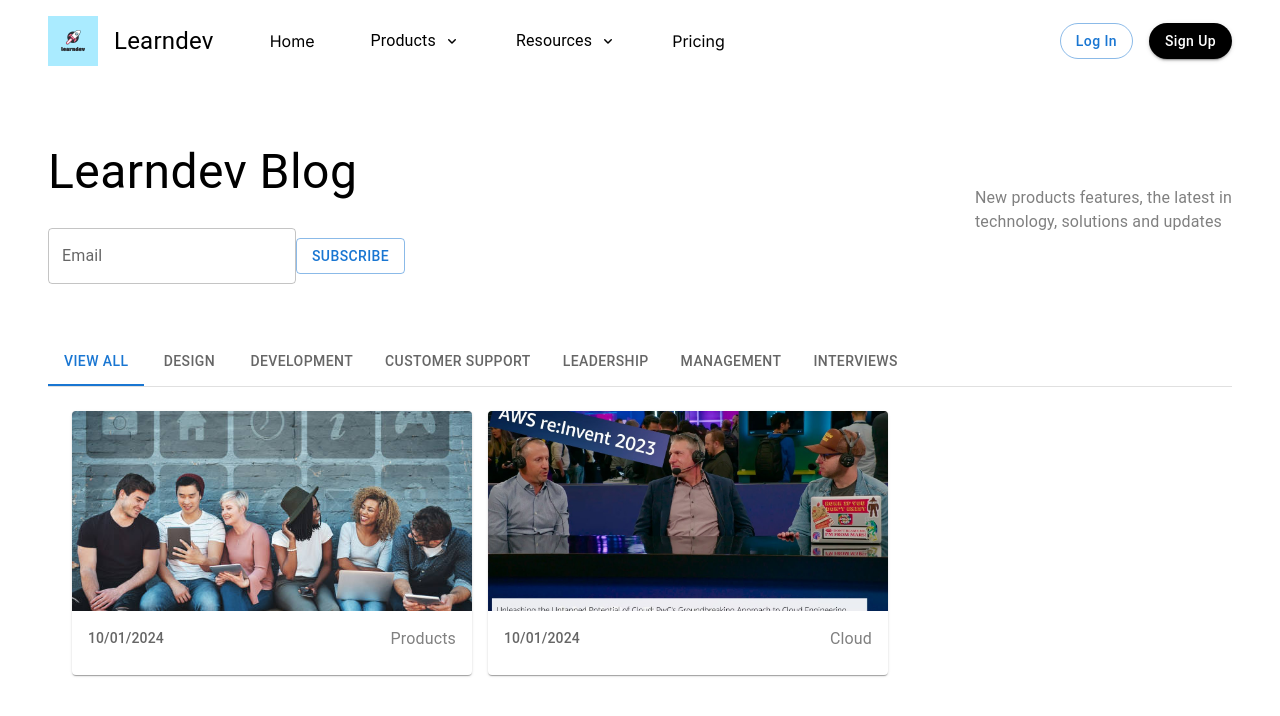
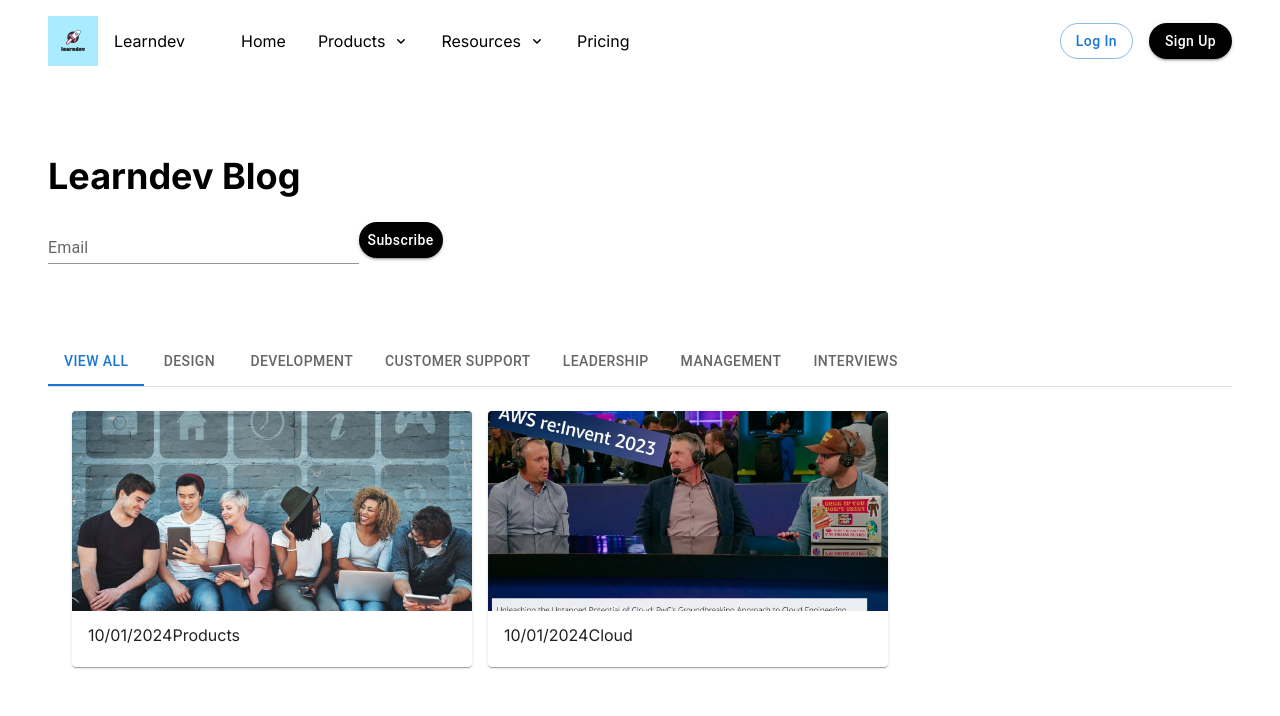
Before and after one commit to learndevBlog/learndev, a Next.js app: page / in a window 1280 px wide. Shown: the top 716 px of the page. Built offline with nearby package versions, Linux system fonts and the light colour scheme.

Commit message:
fixing bug

```diff
--- a/app/components/CustomButton.tsx
+++ /dev/null
@@ -1,82 +0,0 @@
-import * as React from 'react';
-import { ReactNode } from 'react';
-import { styled } from '@mui/material/styles';
-import Button, { ButtonProps, ButtonPropsVariantOverrides } from '@mui/material/Button';
-import { OverridableStringUnion } from '@mui/types';
-import Stack from '@mui/material/Stack';
-import { purple } from '@mui/material/colors';
-
-
-export const CustomButton = ({
-    variant,
-    boxShadow,
-    textTransform,
-    fontSize,
-    padding,
-    border,
-    lineHeight,
-    backgroundColor,
-    borderColor,
-    fontFamily,
-    classname,
-    onClick,
-    children,
-}: {
-    variant: OverridableStringUnion<"text" | "contained" | "outlined", ButtonPropsVariantOverrides> | undefined
-    boxShadow?: string,
-    textTransform?: string,
-    fontSize?: number,
-    padding?: string,
-    border?: string,
-    lineHeight?: string,
-    backgroundColor?: string,
-    borderColor?: string,
-    fontFamily?: string,
-    classname?: string,
-    onClick?: any,
-    children: ReactNode
-}) => {
-  return (
-    <Stack spacing={2} direction="row">
-        <BootstrapButton variant={variant}>{children}</BootstrapButton>
-    </Stack>
-  );
-};
-
-const BootstrapButton = styled(Button)({
-    variant: 'contained',
-    text: 'none',
-    boxShadow: 'none',
-    textTransform: 'none',
-    fontSize: 16,
-    padding: '6px 12px',
-    border: '1px solid',
-    lineHeight: 1.5,
-    backgroundColor: '#0063cc',
-    borderColor: '#0063cc',
-    fontFamily: [
-      '-apple-system',
-      'BlinkMacSystemFont',
-      '"Segoe UI"',
-      'Roboto',
-      '"Helvetica Neue"',
-      'Arial',
-      'sans-serif',
-      '"Apple Color Emoji"',
-      '"Segoe UI Emoji"',
-      '"Segoe UI Symbol"',
-    ].join(','),
-    '&:hover': {
-      backgroundColor: '#0069d9',
-      borderColor: '#0062cc',
-      boxShadow: 'none',
-    },
-    '&:active': {
-      boxShadow: 'none',
-      backgroundColor: '#0062cc',
-      borderColor: '#005cbf',
-    },
-    '&:focus': {
-      boxShadow: '0 0 0 0.2rem rgba(0,123,255,.5)',
-    },
-  });
--- a/app/components/CustomDropdown.tsx
+++ b/app/components/CustomDropdown.tsx
@@ -1,8 +1,9 @@
+'use client'
 import React from 'react'
 import { CustomLink } from './CustomLink'
-import { Menu, MenuItem, Typography } from '@mui/material'
+import { Menu, MenuItem } from '@mui/material'
 import { toTitleCase } from '../utils'
-import { ArrowDownIcon, ChevronDownIcon } from '@heroicons/react/16/solid'
+import { ChevronDownIcon } from '@heroicons/react/16/solid'
 
 export const CustomDropdown = ({
     label,
@@ -29,7 +30,7 @@ export const CustomDropdown = ({
     <div>
         <CustomLink href="#" onClick={handleClick}>
             <div className='flex items-center gap-2'>
-                <Typography style={{ fontSize: '1rem' }}>{toTitleCase(label)}</Typography>
+                {toTitleCase(label)}
                 <ChevronDownIcon className='w-4 h-4' />
             </div>
         </CustomLink>
--- a/app/components/CustomTabPanel.tsx
+++ b/app/components/CustomTabPanel.tsx
@@ -1,7 +1,4 @@
 import * as React from 'react';
-import Tabs from '@mui/material/Tabs';
-import Tab from '@mui/material/Tab';
-import Typography from '@mui/material/Typography';
 import Box from '@mui/material/Box';
 
 interface TabPanelProps {
@@ -24,7 +21,7 @@ export const CustomTabPanel = (props: TabPanelProps) => {
       >
         {value === index && (
           <Box sx={{ p: 3 }}>
-            <Typography>{children}</Typography>
+            {children}
           </Box>
         )}
       </div>
--- a/app/components/PostFrontView.tsx
+++ b/app/components/PostFrontView.tsx
@@ -1,4 +1,4 @@
-import { Card, CardContent, CardMedia, Typography } from '@mui/material';
+import { Card, CardContent, CardMedia } from '@mui/material';
 import React from 'react';
 
 interface PostFrontViewProps {
@@ -12,12 +12,8 @@ const PostFrontView: React.FC<PostFrontViewProps> = ({ image, publishDate, type
         <Card sx={{ width: 400 }}>
             <CardMedia sx={{ height: 200 }} image={image} />
             <CardContent className='flex justify-between items-center'>
-                <Typography variant="subtitle2" color="textSecondary">
                     {publishDate}
-                </Typography>
-                <Typography style={{color: 'gray'}}>
                     {type}
-                </Typography>
             </CardContent>
         </Card>
     );
--- a/app/components/Subscription.tsx
+++ b/app/components/Subscription.tsx
@@ -1,5 +1,4 @@
-'use client'
-import { Typography, TextField, Button } from "@mui/material";
+import { TextField, Button } from "@mui/material";
 import tw from "tailwind-styled-components";
 
 export const Subscription = () => {
@@ -10,17 +9,25 @@ export const Subscription = () => {
 
     return (
         <Container>
-            <div>
-                <Typography style={{ fontSize: '3rem' }}>Learndev Blog</Typography>
-                <div className="mt-5 flex items-center">
-                    <TextField label="Email" variant="outlined" />
-                    <Button variant="outlined" onClick={handleSubscribe}>Subscribe</Button>
+                <span className="font-bold text-4xl">Learndev Blog</span>
+                <div className="mt-5 flex items-center w-1/3">
+                    <TextField
+                        fullWidth
+                        label="Email"
+                        variant="standard"
+                    />
+                    <Button
+                        color='primary'
+                        size='medium'
+                        variant="contained"
+                        href='#'
+                        sx={{ borderRadius: 50, transform: 'none', backgroundColor: '#000' }}
+                        style={{textTransform: 'none'}}
+                        >
+                        Subscribe
+                    </Button>
                 </div>
-            </div>
-            <div>
-                <p><Typography style={{ fontSize: '1rem', color: 'gray' }}>New products features, the latest in</Typography></p>
-                <p><Typography style={{ fontSize: '1rem', color: 'gray'}}>technology, solutions and updates</Typography></p>
-            </div>
+
         </Container>
     );
 };
@@ -30,6 +37,6 @@ const Container = tw.div`
     h-64
     px-12
     flex
-    justify-between
-    items-center
+    flex-col
+    justify-center
 `
--- a/app/components/header.tsx
+++ b/app/components/header.tsx
@@ -1,5 +1,5 @@
 'use client'
-import { Button, Typography } from '@mui/material';
+import { Button } from '@mui/material';
 import Image from 'next/image'
 
 import * as React from 'react';
@@ -12,10 +12,6 @@ export const Header = () => {
   const [product, setProduct] = React.useState(null);
   const [resource, setResource] = React.useState(null);
 
-  const login = () => {
-    console.log('login')
-  }
-
   return (
     <Container>
       <Nav>
@@ -27,22 +23,22 @@ export const Header = () => {
               height={50}
               alt="Learn dev log"
             />
-            <Typography style={{ fontSize: '1.5rem' }}>Learndev</Typography>
+            Learndev
           </LogoContainer>
           <MenuContainer>
             <CustomLink classname='text-semibold' href="/home">Home</CustomLink>
             <CustomDropdown label='products' state={product} setState={setProduct} classname='text-semibold'>
-              <CustomLink href='/product-1'>Product 1</CustomLink>
-              <CustomLink href='/product-2'>Product 2</CustomLink>
+              <CustomLink href='#'>Product 1</CustomLink>
+              <CustomLink href='#'>Product 2</CustomLink>
             </CustomDropdown>
 
             <CustomDropdown label='resources' state={resource} setState={setResource} classname='text-semibold'>
-              <CustomLink href='/resource-1'>Resource 1</CustomLink>
-              <CustomLink href='/resource-2'>Resource 2</CustomLink>
-              <CustomLink href='/resource-3'>Resource 3</CustomLink>
+              <CustomLink href='#'>Resource 1</CustomLink>
+              <CustomLink href='#'>Resource 2</CustomLink>
+              <CustomLink href='#'>Resource 3</CustomLink>
             </CustomDropdown>
 
-            <CustomLink href="/pricing" classname='text-semibold'>Pricing</CustomLink>
+            <CustomLink href="#" classname='text-semibold'>Pricing</CustomLink>
           </MenuContainer>
           </div>
 
@@ -97,7 +93,7 @@ const MenuContainer = tw.div`
   flex
   flex-1
   items-center
-  gap-14
+  gap-8
   ml-10
 `
 
--- a/app/page.tsx
+++ b/app/page.tsx
@@ -5,7 +5,8 @@ import { Subscription } from './components/Subscription';
 import React from 'react';
 import { CustomTabPanel } from './components/CustomTabPanel';
 import PostFrontView from './components/PostFrontView';
-import { Header } from './components/header';
+import { Header } from './components/Header';
+
 
 
 
```
